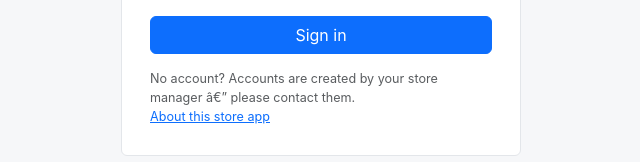
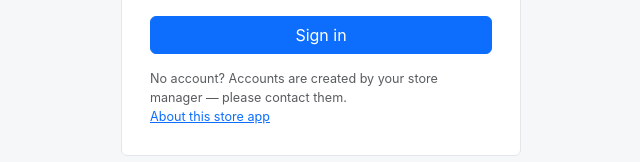
Before and after one commit to vigneshwarIT07/SMART-RETAIL-STAFF-SHIFT-SCHEDULING-AND-WORKFORCE-OPTIMIZATION-SYSTEM, a React (Vite) app in the folder frontend/: page /login in a window 1280 px wide. Shown: the part 440-602 px from the top of the page, without its empty margins (319-959 px from the left). Built offline with nearby package versions, Linux system fonts and the light colour scheme; no server answers.

Commit message:
fix(frontend): replace mojibake em-dashes on login and info pages

```diff
--- a/frontend/src/pages/Login.jsx
+++ b/frontend/src/pages/Login.jsx
@@ -77,7 +77,7 @@ export default function Login() {
           </button>
         </form>
         <p className="text-muted small mt-3 mb-0">
-          No account? Accounts are created by your store manager â€” please contact them.
+          No account? Accounts are created by your store manager — please contact them.
           <br />
           <Link to="/store-info">About this store app</Link>
         </p>
--- a/frontend/src/pages/Misc.jsx
+++ b/frontend/src/pages/Misc.jsx
@@ -27,7 +27,7 @@ export function StoreInfo() {
         <h1 className="fs-5 fw-bold">Shift Scheduler</h1>
         <p className="small text-muted">
           Rota planning, attendance, leave and shift swaps for a single retail store.
-          Accounts are provisioned by the store manager â€” there is no public sign-up.
+          Accounts are provisioned by the store manager — there is no public sign-up.
         </p>
         <Link to="/login" className="btn btn-primary btn-sm">Back to sign in</Link>
       </div>
```
